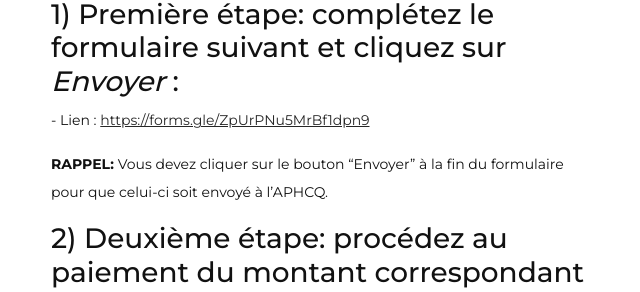
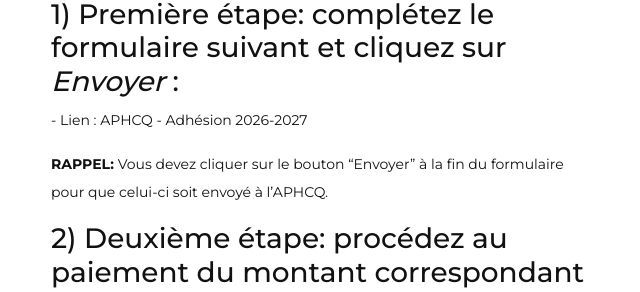
Before and after one commit to aphcq-association/site-web, a Jekyll site: the page built from docs/adherez.html, in a window 1280 px wide and 900 px high, scrolled down 2020 px. Shown: the part 149-441 px from the top of the window, without its empty margins (34-674 px from the left). Built offline with Jekyll 4.4.1, drawn with Linux system fonts in a browser that asks for light colours.

Commit message:
Update Pages “adherez”

```diff
--- a/docs/adherez.html
+++ b/docs/adherez.html
@@ -50,7 +50,7 @@
 
 ### 1) Première étape: complétez le formulaire suivant et cliquez sur *Envoyer* :
 
-\- L﻿ien : [](https://forms.gle/cuo9H8weyenJmuBG6)<https://forms.gle/ZpUrPNu5MrBf1dpn9>
+\- L﻿ien : APHCQ - Adhésion 2026-2027[](https://docs.google.com/forms/d/e/1FAIpQLScU7McujnobQNsGRRHMYiuwjvhj04aLDDODx-3Bbcui0D6pNQ/viewform)[](https://forms.gle/ZpUrPNu5MrBf1dpn9)
 
 **RAPPEL:** Vous devez cliquer sur le bouton "Envoyer" à la fin du formulaire pour que celui-ci soit envoyé à l'APHCQ.
 
```
